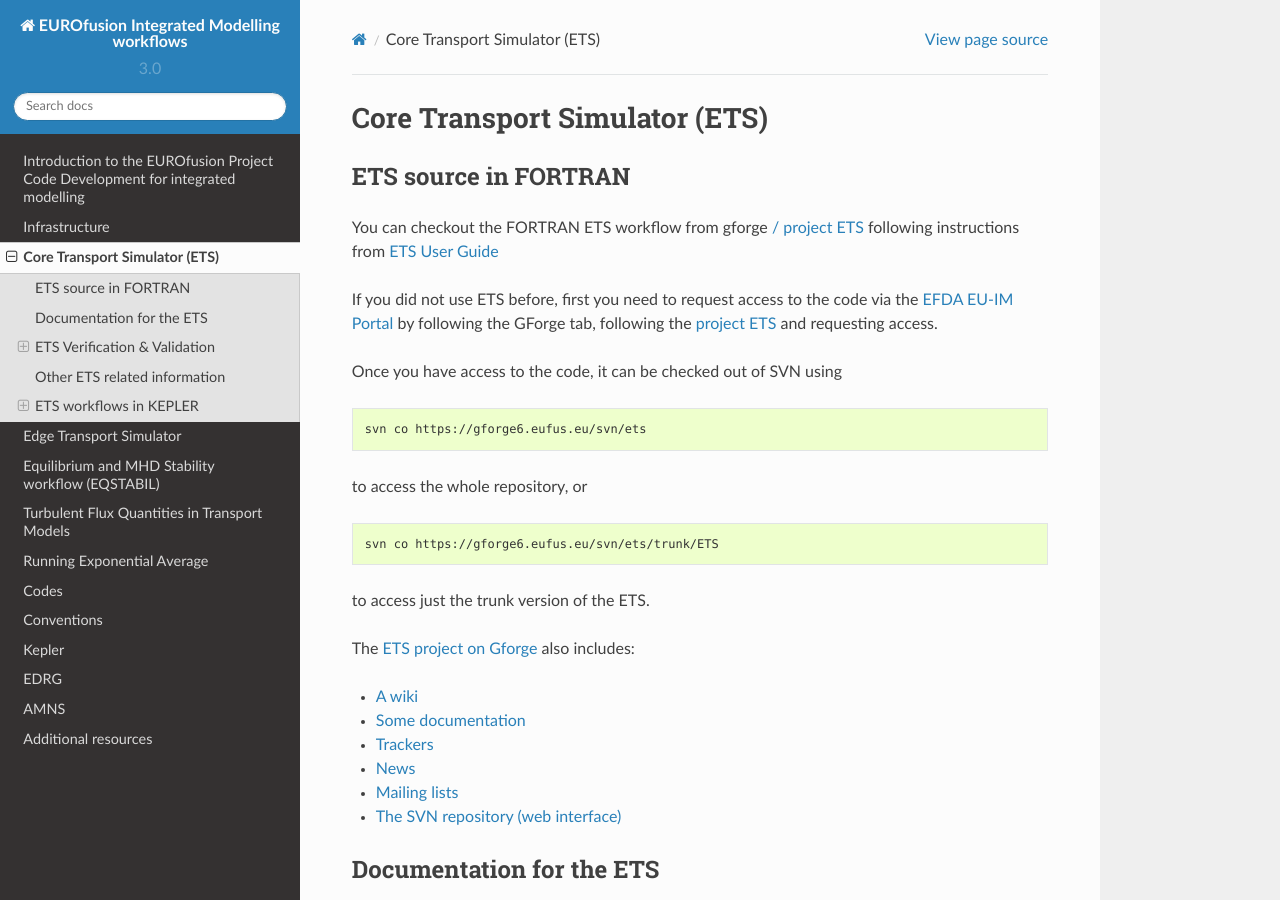
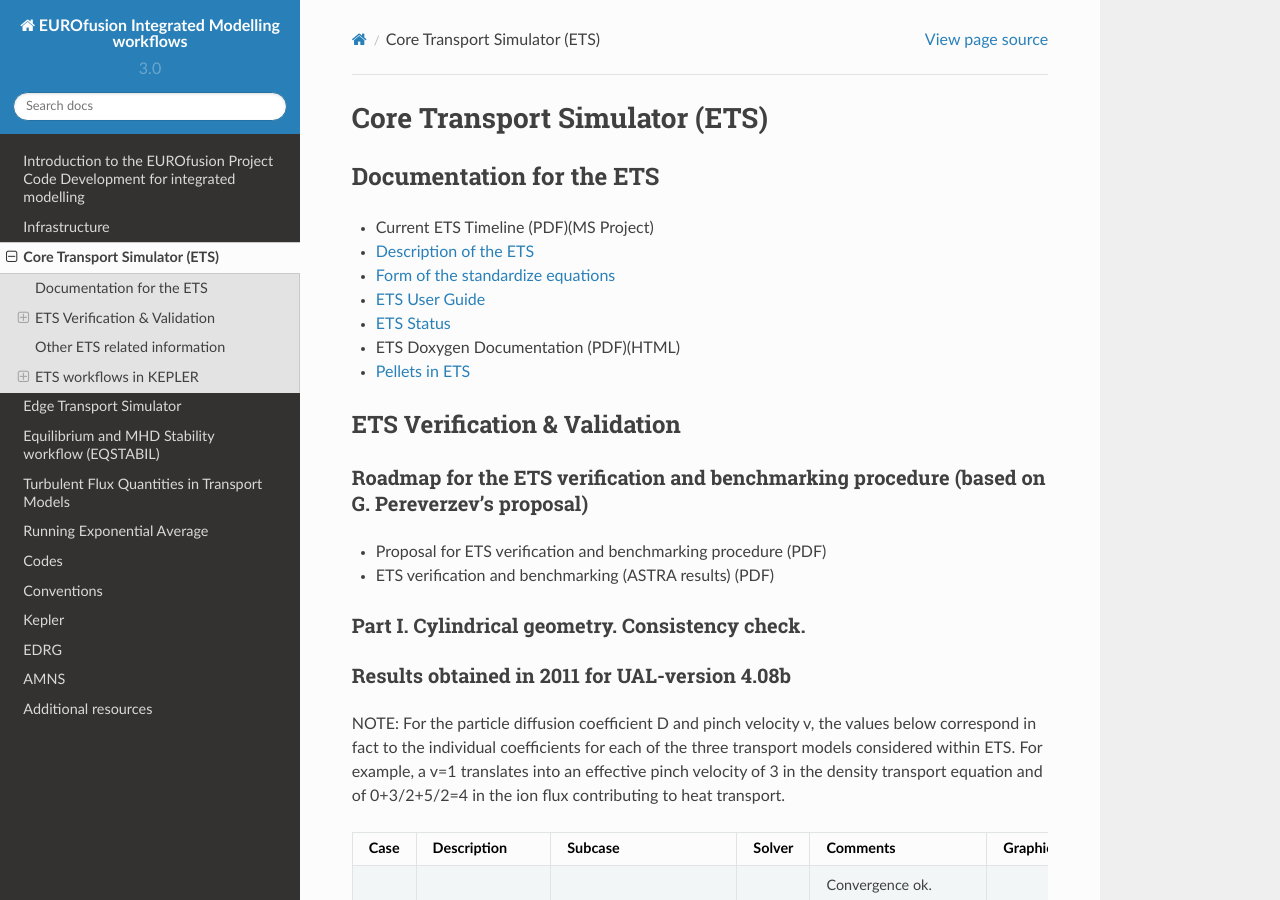
Before and after one commit to WPCD-Workflows/documentation, a Sphinx documentation site: the page built from source/ets.rst, in a window 1280 px wide and 900 px high. Built offline with Sphinx 7.4.7 and the Read the Docs theme 2.0.0, drawn with Linux system fonts in a browser that asks for light colours.

Commit message:
Update ets.rst

```diff
--- a/source/ets.rst
+++ b/source/ets.rst
@@ -1,45 +1,6 @@
 ################################
  Core Transport Simulator (ETS)
 ################################
-
-*********************
-ETS source in FORTRAN
-*********************
-
-
-You can checkout the FORTRAN ETS workflow from gforge `/ project
-ETS <https://gforge6.eufus.eu/gf/project/ets/>`__ following instructions
-from `ETS User
-Guide <../imports/ETS_Documentation/ETS_User_Guide.pdf>`__
-
-If you did not use ETS before, first you need to request access to the
-code via the `EFDA EU-IM Portal <https://gforge6.eufus.eu/>`__ by
-following the GForge tab, following the `project
-ETS <https://gforge6.eufus.eu/gf/project/ets/>`__ and requesting access.
-
-Once you have access to the code, it can be checked out of SVN using
-
-.. code-block:: console
-
-   svn co https://gforge6.eufus.eu/svn/ets
-
-to access the whole repository, or
-
-.. code-block:: console
-
-   svn co https://gforge6.eufus.eu/svn/ets/trunk/ETS
-
-to access just the trunk version of the ETS.
-
-The `ETS project on Gforge <https://gforge6.eufus.eu/gf/project/ets/>`__
-also includes:
-
--  `A wiki <https://gforge6.eufus.eu/gf/project/ets/wiki/>`__
--  `Some documentation <https://gforge6.eufus.eu/gf/project/ets/docman/>`__
--  `Trackers <https://gforge6.eufus.eu/gf/project/ets/tracker/>`__
--  `News <https://gforge6.eufus.eu/gf/project/ets/news/>`__
--  `Mailing lists <https://gforge6.eufus.eu/gf/project/ets/mailman/>`__
--  `The SVN repository (web interface) <https://gforge6.eufus.eu/gf/project/ets/scmsvn/>`__
 
 *************************
 Documentation for the ETS
```
